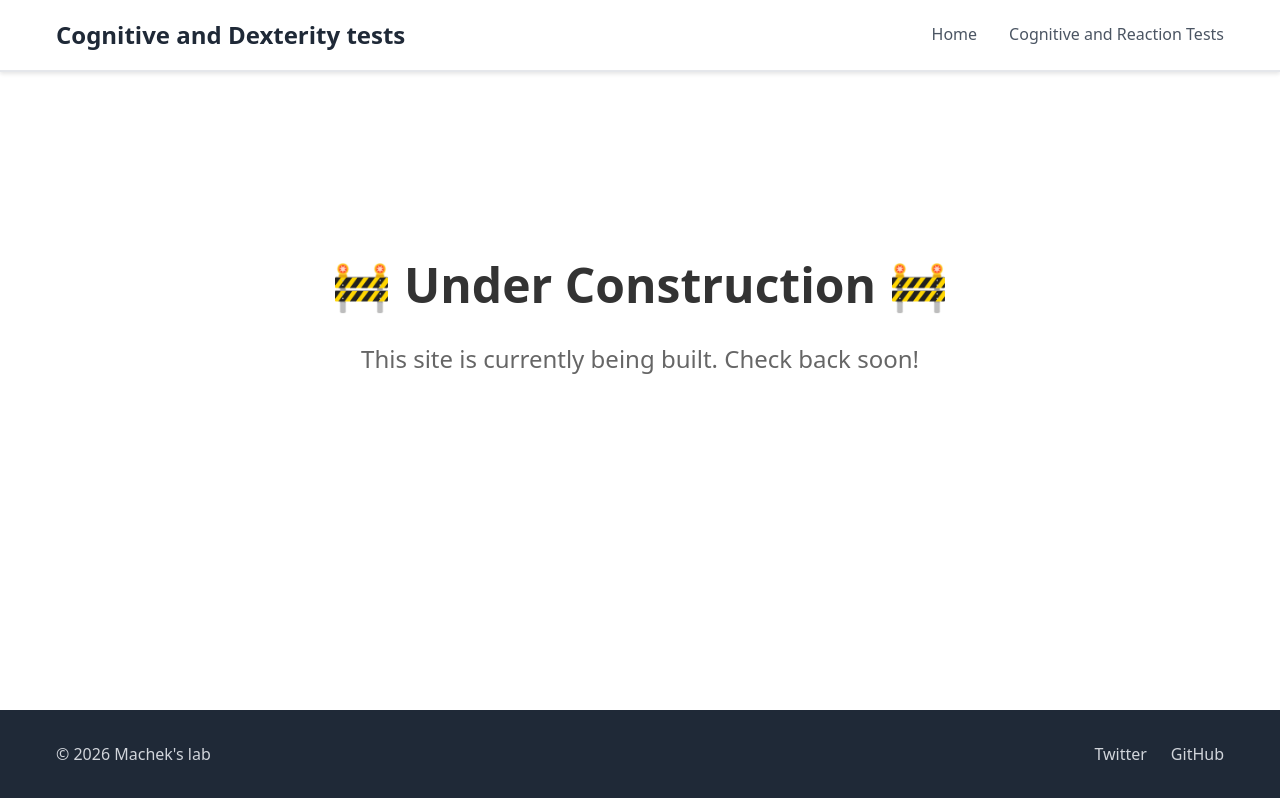
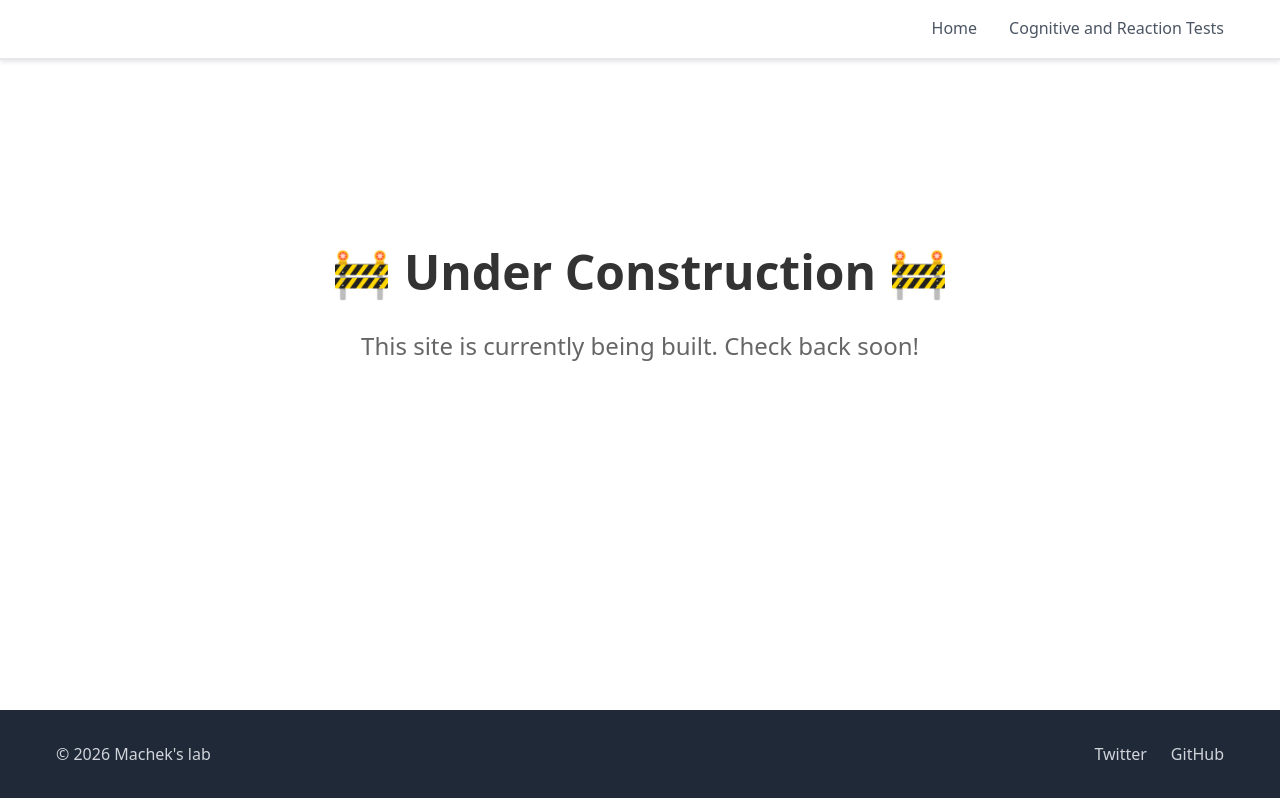
Before and after one commit to xxdunedainxx/CSUMB_SSBU_WEB_APP, an Astro site in the folder frontend/: page / in a window 1280 px wide. Built offline with nearby package versions, Linux system fonts and the light colour scheme; Astro itself is replaced by a stand-in of ours.

Commit message:
Removed title

```diff
--- a/frontend/src/components/Header.astro
+++ b/frontend/src/components/Header.astro
@@ -1,5 +1,5 @@
 ---
-const siteTitle = 'Cognitive and Dexterity tests'; //TODO: update this with offical name
+const siteTitle = ''; //TODO: update this with offical name
 ---
 
 <header class="site-header" role="banner">
```
